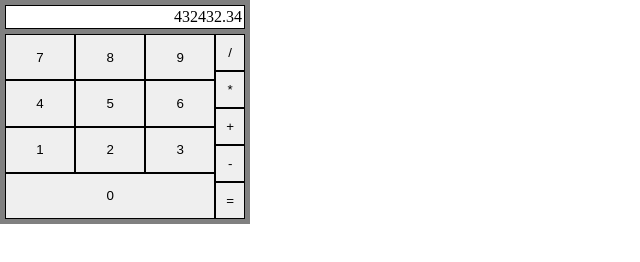
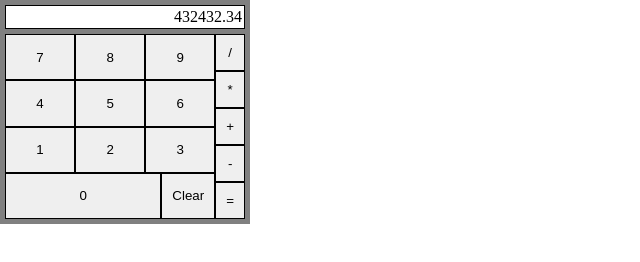
Before and after one commit to RoyalF4/odin-calc, a plain HTML site: page index.html in a window 1280 px wide. Shown: the full height of the page, 0-640 px from the left. Drawn offline with Linux system fonts and the light colour scheme.

Commit message:
add a clear button

```diff
--- a/index.html
+++ b/index.html
@@ -21,6 +21,7 @@
           <button class="button number">2</button>
           <button class="button number">3</button>
           <button class="button number">0</button>
+          <button class="button clear">Clear</button>
         </div>
         <div id="operands">
           <button class="button">/</button>
--- a/style.css
+++ b/style.css
@@ -32,6 +32,7 @@
   flex-grow: 1;
 }
 
+
 .button {
   padding: 10px;
   border: 1px solid black;
```
